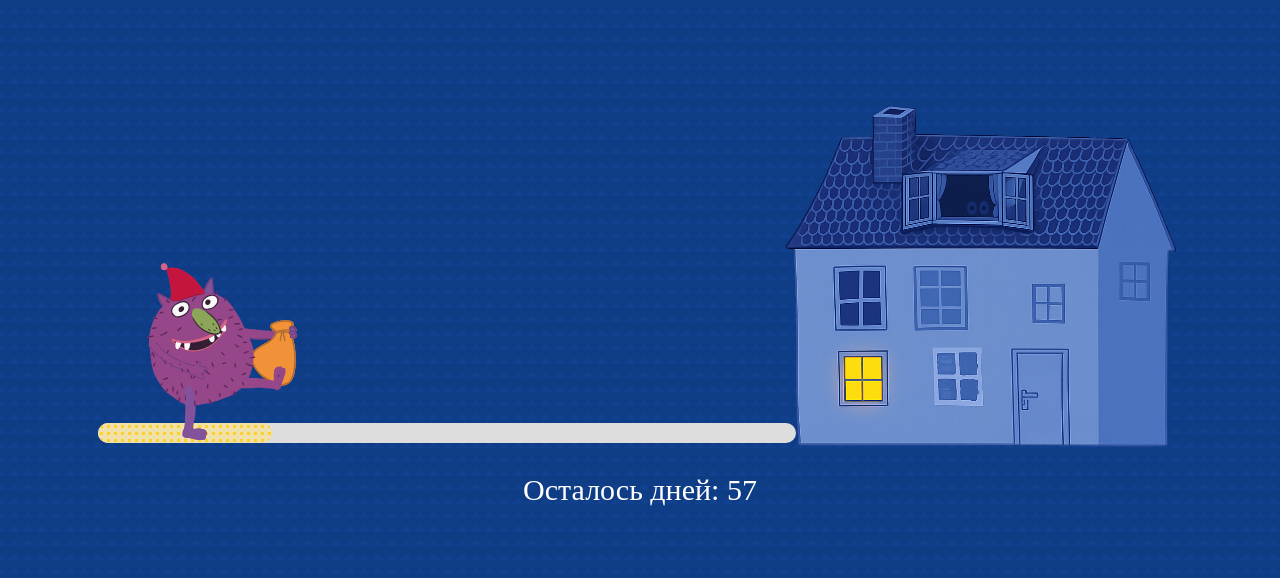
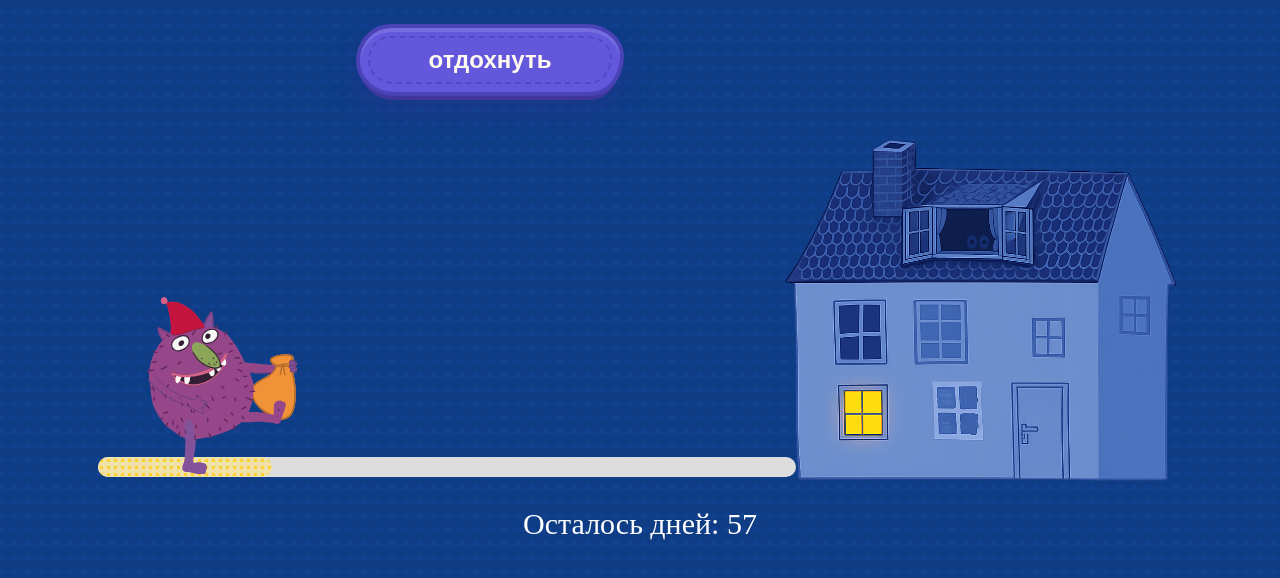
Before and after one commit to ElenaMazyrina/msk-time-left, an Angular app: page / in a window 1280 px wide. Shown: the top 578 px of the page. Built offline with nearby package versions, Linux system fonts and the light colour scheme; a web font is replaced by a local one.

Commit message:
adding relaxing mode

```diff
--- a/src/app/app.ts
+++ b/src/app/app.ts
@@ -1,4 +1,4 @@
-import {Component, signal, WritableSignal} from '@angular/core';
+import {Component} from '@angular/core';
 import {ProgressBar} from './progress-bar/progress-bar';
 
 @Component({
--- a/src/app/progress-bar/progress-bar.css
+++ b/src/app/progress-bar/progress-bar.css
@@ -27,7 +27,7 @@
   display: flex;
   justify-content: space-around;
   align-items: flex-end;
-  margin: 150px 50px 30px 50px;
+  margin: 40px 50px 30px 50px;
 }
 
 .progress-container {
@@ -119,7 +119,7 @@
 
 @media (min-width: 768px) {
   .progress-wrapper {
-    margin: 150px 100px 30px 100px;
+    margin: 40px 100px 30px 100px;
   }
 
   .progress-bar {
@@ -190,6 +190,93 @@
 
 @media (min-width: 480px) {
   .progress-wrapper {
-    margin: 90px 90px 30px 90px;
+    margin: 40px 90px 30px 90px;
   }
 }
+
+.sofa-button-container {
+  display: flex;
+  justify-content: center;
+  margin-top: 20px;
+}
+
+.sofa-button {
+  appearance: none;
+  border: 0;
+
+  padding: 18px 44px;
+  min-width: 160px;
+
+  font-size: 16px;
+  font-weight: 600;
+  color: #fff9ef;
+
+  position: relative;
+  cursor: pointer;
+
+  background: #6358dc;
+
+  /* мультяшная форма */
+  border-radius:
+    48px 52px 46px 54px /
+    52px 44px 56px 48px;
+
+  /* толстая рисованная обводка */
+  box-shadow:
+    inset 0 4px 0 rgba(255,255,255,.12),
+    0 0 0 4px #4a42b7,
+    0 8px 0 #3f379b,
+    0 14px 30px rgba(60,50,160,.35);
+
+  transition: .15s ease;
+}
+
+.sofa-button::before {
+  content: "";
+
+  position: absolute;
+  inset: 8px;
+
+  border-radius:
+    42px 48px 44px 50px /
+    48px 42px 52px 46px;
+
+  border: 2px dashed rgba(55,45,145,.35);
+
+  pointer-events: none;
+}
+
+.sofa-button:hover {
+  transform: translateY(-2px) rotate(-0.5deg);
+}
+
+.sofa-button:active {
+  transform: translateY(6px);
+
+  box-shadow:
+    inset 0 4px 0 rgba(255,255,255,.12),
+    0 0 0 4px #4a42b7,
+    0 2px 0 #3f379b,
+    0 8px 14px rgba(60,50,160,.25);
+}
+
+@media (min-width: 768px) {
+  .sofa-button {
+    margin-right: 300px;
+
+    font-size: 24px;
+    font-weight: 600;
+    min-width: 260px;
+  }
+}
+
+.sofa-img {
+  display: block;
+  margin: 20px auto;
+  width: 240px;
+
+  @media (min-width: 768px) {
+    margin: 40px auto;
+    width: 500px;
+  }
+}
--- a/src/app/progress-bar/progress-bar.html
+++ b/src/app/progress-bar/progress-bar.html
@@ -1,4 +1,12 @@
 <!--<div class="message">Ром, хорошего тебе воскресенья! Сил и находчивости!</div>-->
+@if (!isSofaVisible()) {
+  <div class="sofa-button-container">
+    <button (click)="showSofa()" class="sofa-button">отдохнуть</button>
+  </div>
+}
+@if (isSofaVisible()) {
+  <img class="sofa-img" src="relax-sofa.jpg"/>
+} @else {
   <div class="progress-wrapper">
     <div class="progress-container">
       <div class="progress-bar" style="width: 0">
@@ -19,3 +27,4 @@
   <div class="text-wrapper">
     Осталось дней: {{ durationInDays }}
   </div>
+}
--- a/src/app/progress-bar/progress-bar.ts
+++ b/src/app/progress-bar/progress-bar.ts
@@ -1,5 +1,6 @@
-import {AfterViewInit, Component, ElementRef, inject} from '@angular/core';
+import {AfterViewInit, Component, ElementRef, inject, OnDestroy, signal} from '@angular/core';
 import {TimeDownCalculationService} from '../time-down-calculation-service';
+import {Subject, takeUntil, timer} from 'rxjs';
 
 @Component({
   selector: 'app-progress-bar',
@@ -7,17 +8,31 @@ import {TimeDownCalculationService} from '../time-down-calculation-service';
   templateUrl: './progress-bar.html',
   styleUrl: './progress-bar.css',
 })
-export class ProgressBar implements AfterViewInit {
+export class ProgressBar implements AfterViewInit, OnDestroy {
   private readonly el = inject(ElementRef);
   private readonly timeDownCalculationService = inject(TimeDownCalculationService);
   protected readonly durationInDays = this.timeDownCalculationService.getDifferenceInDays();
+  protected isSofaVisible = signal<boolean>(false);
+  private destroy$: Subject<void> = new Subject<void>();
 
   ngAfterViewInit(): void {
     this.setProgress(this.timeDownCalculationService.getDiffInPercentage());
+  }
+
+  protected showSofa(): void {
+    this.isSofaVisible.set(true);
+    timer(1000 * 10)
+      .pipe(takeUntil(this.destroy$))
+      .subscribe(() => this.isSofaVisible.set(false));
   }
 
   private setProgress(percent: number): void {
     const bar = this.el.nativeElement.querySelector('.progress-bar');
     bar.style.width = `${Math.min(100, Math.max(0, percent))}%`;
   }
+
+  ngOnDestroy(): void {
+    this.destroy$.next();
+    this.destroy$.complete();
+  }
 }
```
Also changed, not shown: public/relax-sofa.jpg (added). Lines whose indentation alone changed are shown as unchanged.
